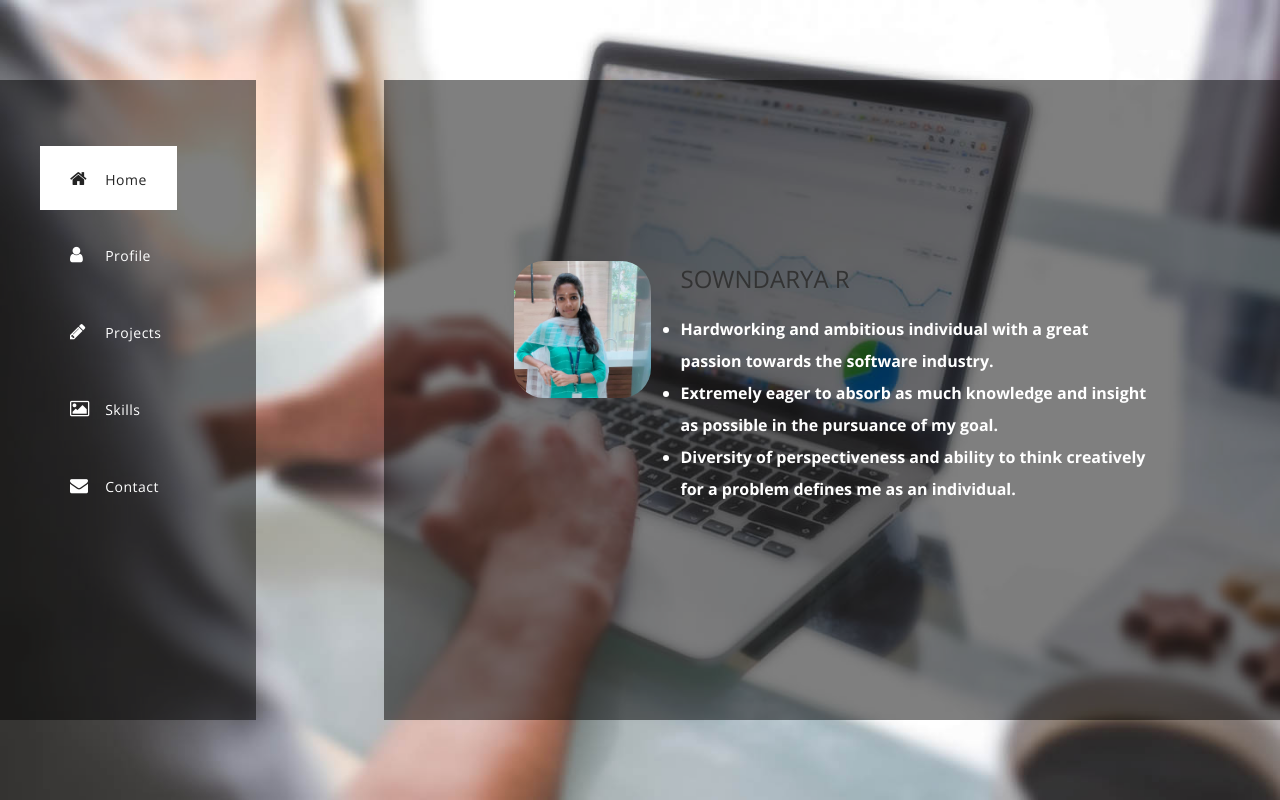
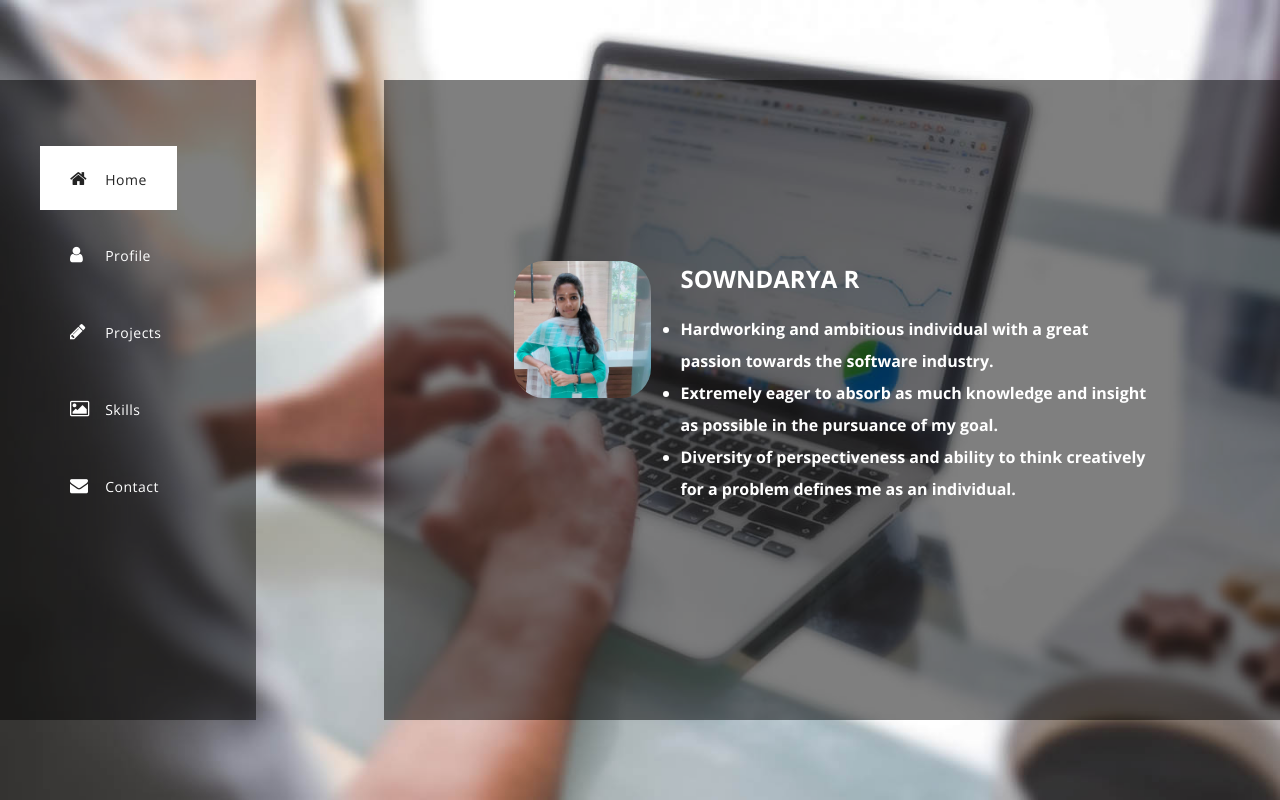
Before and after one commit to sowndary-r/sowndarya.github.io, a plain HTML site: page index.html in a window 1280 px wide. Drawn offline with nearby package versions, Linux system fonts and the light colour scheme.

Commit message:
Update index.html

```diff
--- a/index.html
+++ b/index.html
@@ -53,7 +53,7 @@ https://templatemo.com/tm-512-moonlight
                       <div class="author-image"><img src="img/profile.jpg" alt="Author Image"></div>
                   </div>
                   <div class="col-md-9">
-                      <h3>SOWNDARYA R</h3>
+                      <h3 style="color:white;"><b>SOWNDARYA R</b></h3>
                      <p>
                        <b><ul style="font-size:medium;color:white;line-height:2em;">
                             <li>Hardworking and ambitious individual with a great passion towards the software industry.</li>
```
